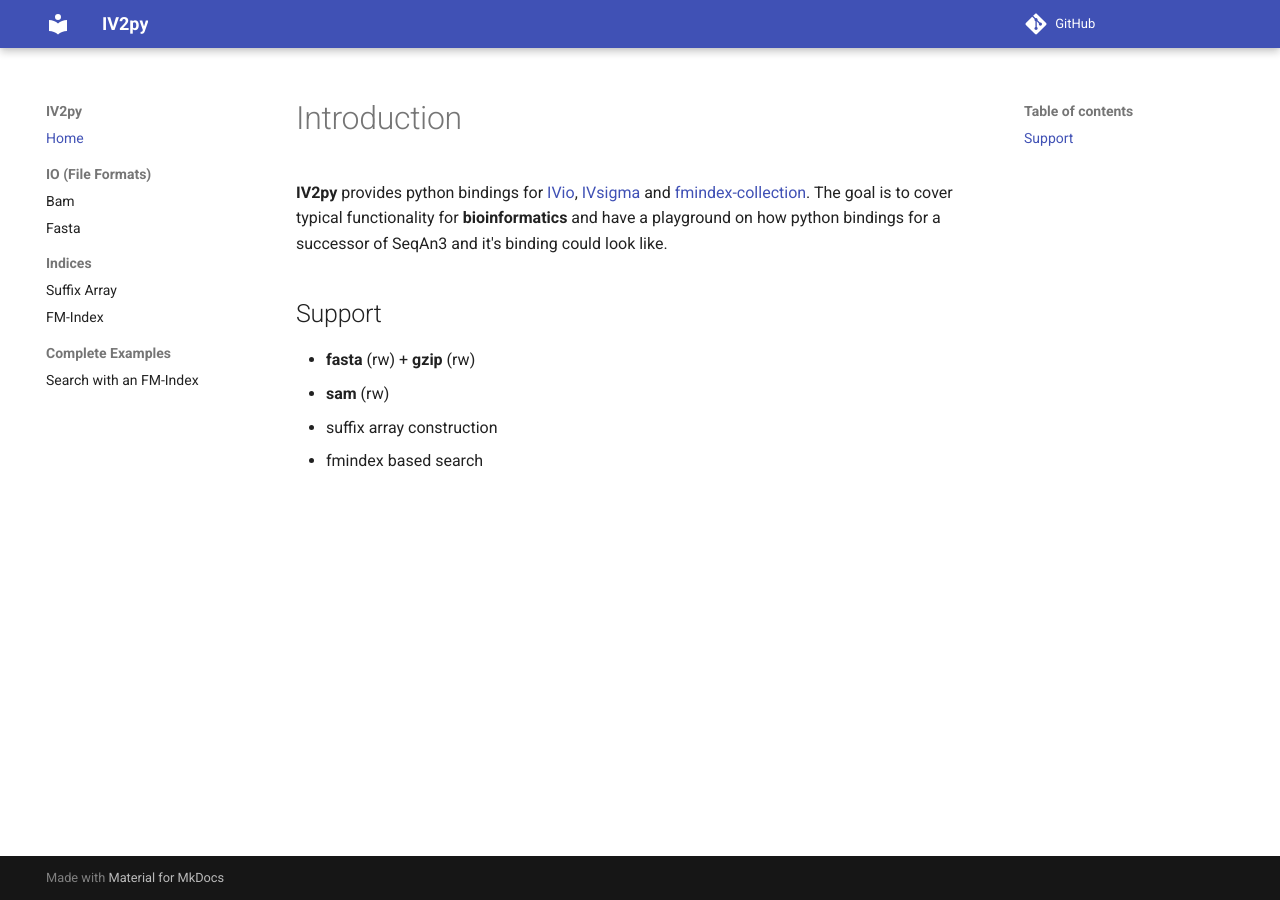
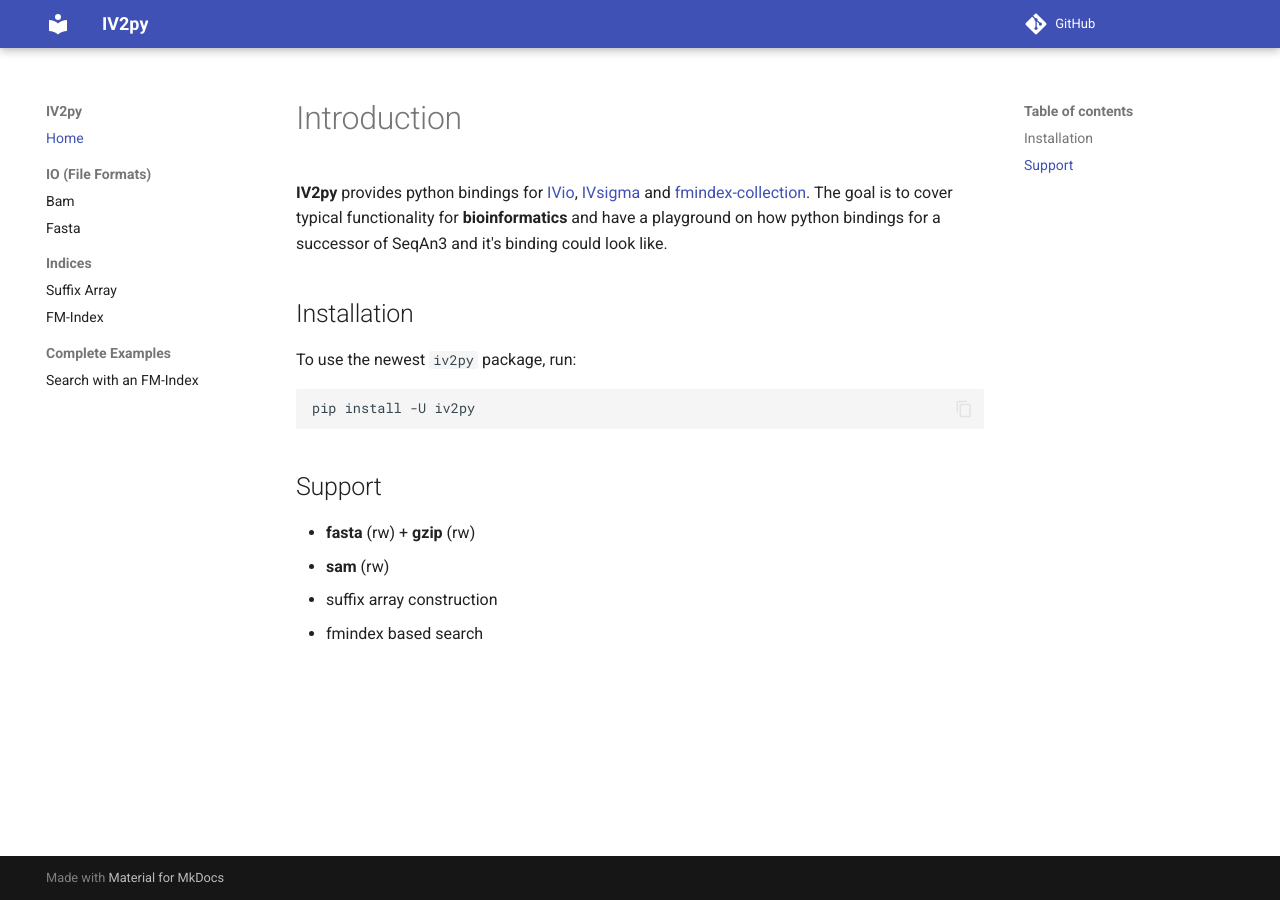
Before and after one commit to mttmartin/IV2py, an MkDocs documentation site: the page built from docs/index.md, in a window 1280 px wide. Built offline with MkDocs 1.6.1 and Material for MkDocs 9.7.7, drawn with Linux system fonts in a browser that asks for light colours; comment, search, counter and statistics services are not loaded.

Commit message:
doc: extend docs on how to install this package via pip

````diff
--- a/docs/index.md
+++ b/docs/index.md
@@ -9,6 +9,12 @@
 **IV2py** provides python bindings for [IVio](https://github.com/iv-project/IVio), [IVsigma](https://github.com/iv-project/IVSigma) and [fmindex-collection](https://github.com/SGSSGene/fmindex-collection).
 The goal is to cover typical functionality for **bioinformatics** and have a playground on how python bindings for a successor of SeqAn3 and it's binding could look like.
 
+## Installation
+To use the newest `iv2py` package, run:
+```bash
+pip install -U iv2py
+```
+
 ## Support
 
  - **fasta** (rw) + **gzip** (rw)
````
Also changed, not shown: README.md (+6 -0 lines).
